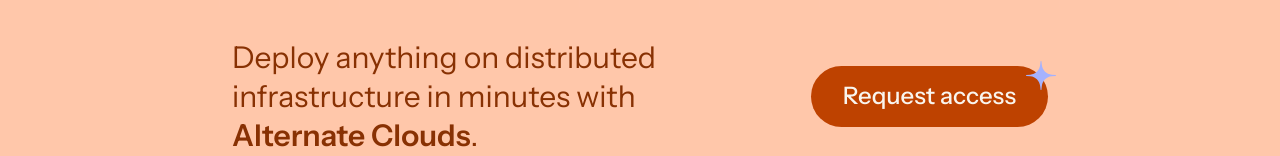
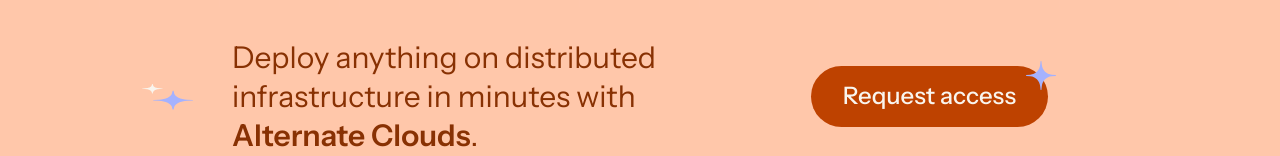
Before and after one commit to alternatefutures/web-alternatefutures.ai, a Next.js app: page / in a window 1280 px wide. Shown: the part 644-800 px from the top of the page. Built offline with nearby package versions, Linux system fonts and the light colour scheme.

Commit message:
Move decorative-bottom inside cta-content for proper relative positioning

```diff
--- a/src/app/page.tsx
+++ b/src/app/page.tsx
@@ -40,12 +40,12 @@ export default function LandingPage() {
 
       {/* CTA Section */}
       <section className="cta-section">
-        <img
-          src="/landing/decorative-bottom.svg"
-          alt=""
-          className="decorative-element decorative-bottom"
-        />
         <div className="cta-content">
+          <img
+            src="/landing/decorative-bottom.svg"
+            alt=""
+            className="decorative-element decorative-bottom"
+          />
           <p className="cta-text">
             Deploy anything on distributed infrastructure in minutes with{' '}
             <span className="highlight">Alternate Clouds</span>.
```
